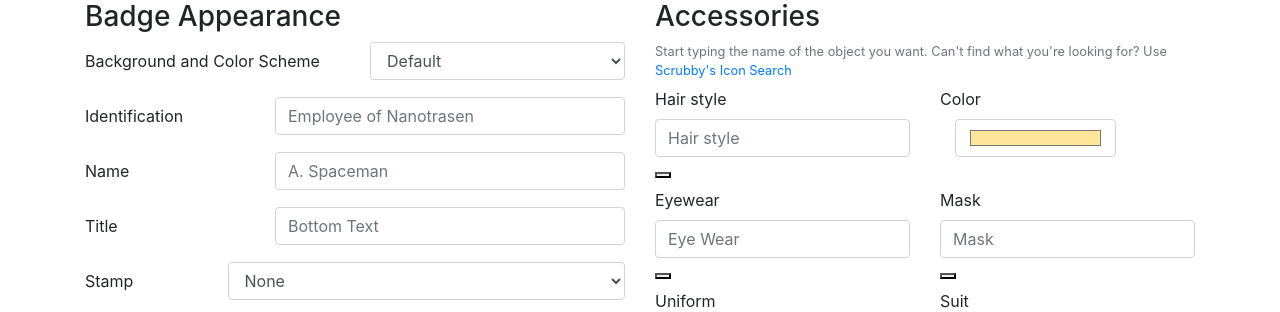
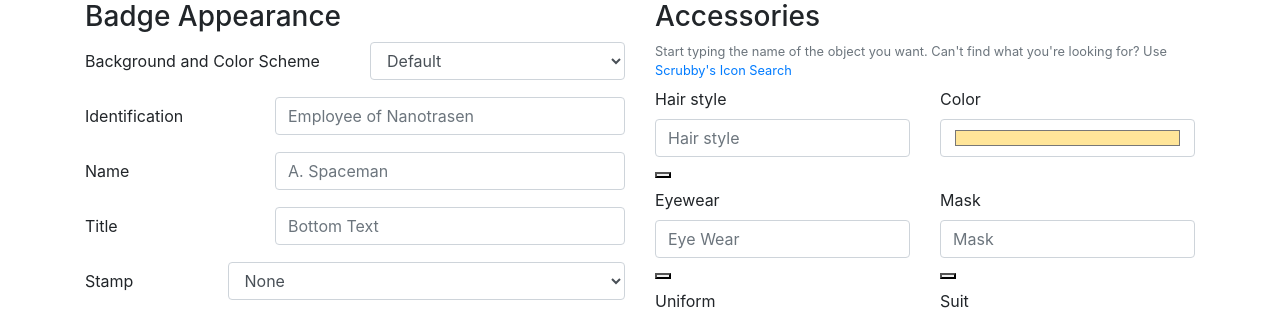
Before and after one commit to nfreader/tgbadger, a PHP site: page / in a window 1280 px wide. Shown: the part 118-430 px from the top of the page. Run offline with PHP 8.4, Linux system fonts and the light colour scheme; some libraries are stand-ins or nearby versions.

Commit message:
make hair color fit better

```diff
--- a/public/index.php
+++ b/public/index.php
@@ -226,7 +226,7 @@ require_once(__DIR__."/../config.php");
             </div>
             <div class="col-md-6">
               <label for="hairColor" class="form-label">Color</label>
-              <div class="col-md-9">
+              <div>
                 <input type='color' class='form-control field c' name='hairColor' id='hairColor' value="#ffe599">
               </div>
             </div>
```
